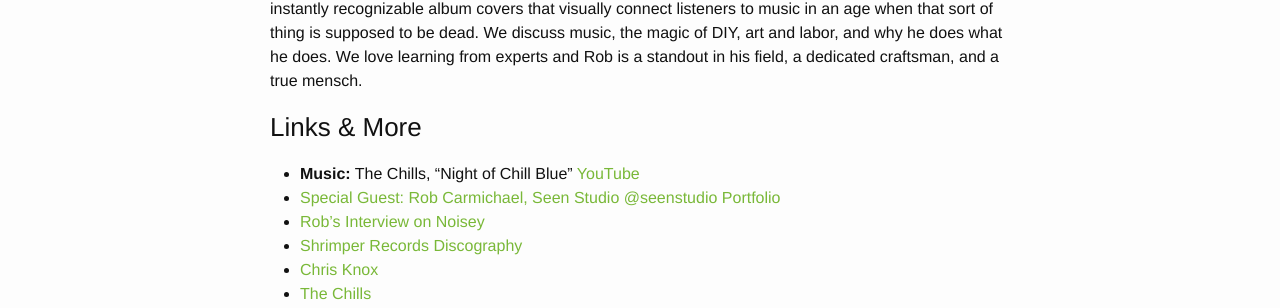
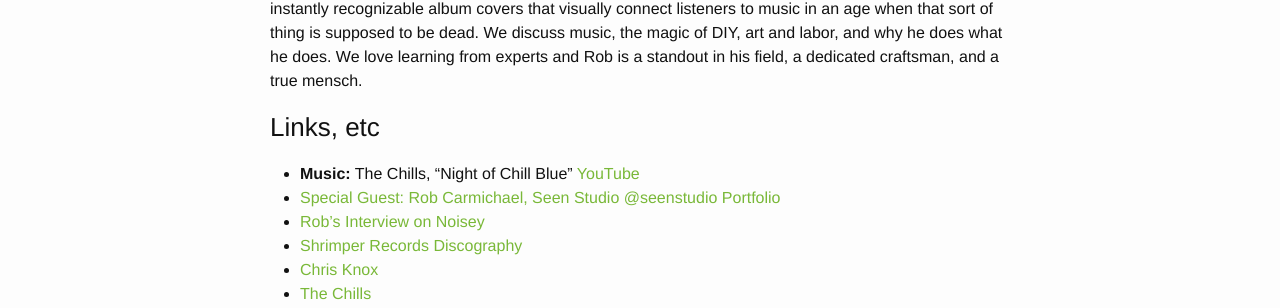
Before and after one commit to beatsryetypes/beatsryetypes.github.io, a Jekyll site: the page built from _posts/2015-09-21-episode-32-graphical-design-with-rob-carmichael-(aka-seen-studio).md, in a window 1280 px wide. Shown: the part 645-953 px from the top of the page. Built offline with Jekyll 4.4.1, drawn with Linux system fonts in a browser that asks for light colours.

Commit message:
Fix more

```diff
--- a/_posts/2015-09-21-episode-32-graphical-design-with-rob-carmichael-(aka-seen-studio).md
+++ b/_posts/2015-09-21-episode-32-graphical-design-with-rob-carmichael-(aka-seen-studio).md
@@ -11,9 +11,9 @@
 ---
 Rob Carmichael is the founder and proprietor of Seen Studio, a graphic(al) design studio that produces instantly recognizable album covers that visually connect listeners to music in an age when that sort of thing is supposed to be dead. We discuss music, the magic of DIY, art and labor, and why he does what he does. We love learning from experts and Rob is a standout in his field, a dedicated craftsman, and a true mensch.
 
-<!-- More -->
+<!-- more -->
 
-### Links & More
+### Links, etc
 
 * <strong>Music:</strong> The Chills, "Night of Chill Blue" [YouTube](https://www.youtube.com/watch?v=_wfocIcoXLs)
 * [Special Guest: Rob Carmichael, Seen Studio @seenstudio](https://twitter.com/seenstudio) [Portfolio](http://www.seenstudio.com/)
```
